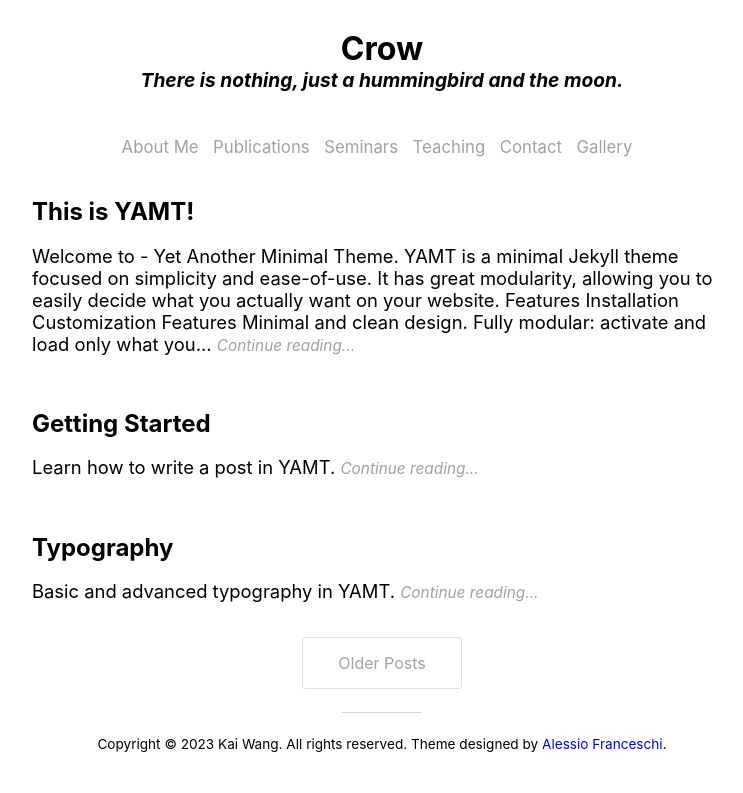
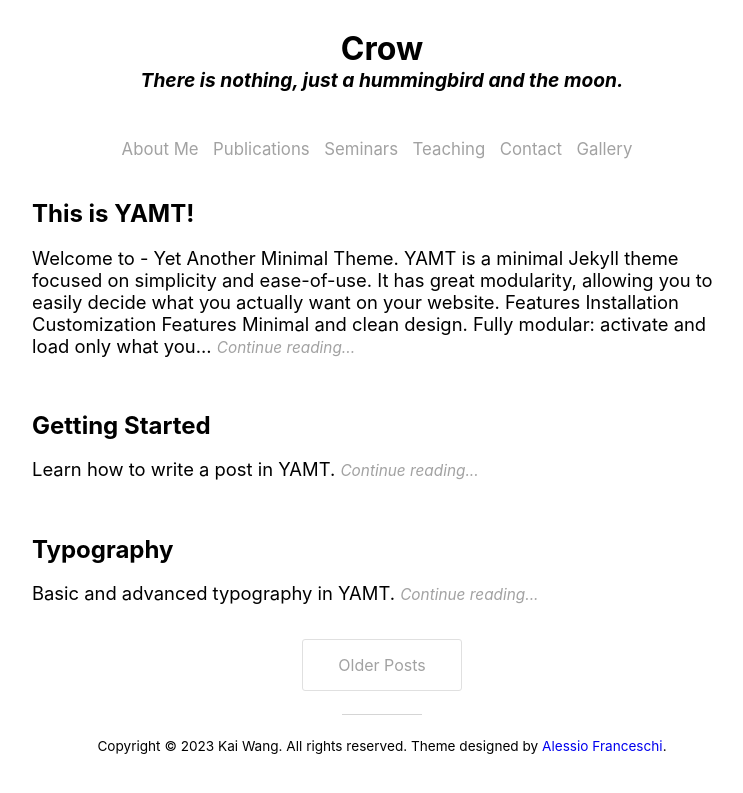
Before and after one commit to ICOTRT2024/Crow-Moon.github.io, a Jekyll site: the page built from index.html, in a window 1280 px wide. Shown: the top 793 px of the page, without its empty margins (258-1001 px from the left). Built offline with Jekyll 4.4.1, drawn with Linux system fonts in a browser that asks for light colours; nearby versions of some CDN libraries; the list of posts is cut into pages by our own code.

Commit message:
change distance between subheaders

```diff
--- a/_sass/header.scss
+++ b/_sass/header.scss
@@ -37,7 +37,7 @@ header{
         justify-content: center; /* center horizontally */
         align-items: center;
         height: 60px;
-        margin-top: 25px;
+        margin-top: 27px;
         .pages{
             display: block;
             a:hover{
```
